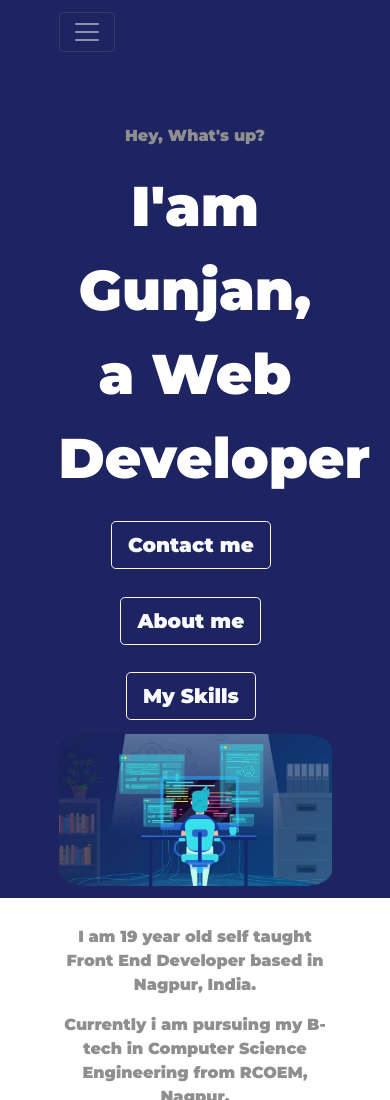
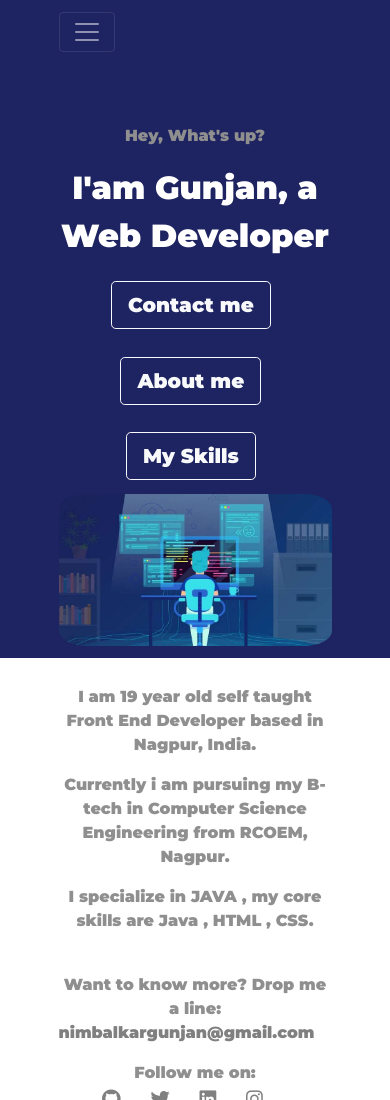
Before and after one commit to Gunjan-2002/Personal_Portfolio, a plain HTML site: page index.html in a window 390 px wide. Shown: the top 1100 px of the page. Drawn offline with nearby package versions, Linux system fonts and the light colour scheme.

Commit message:
Title h1 size changed for mobile

```diff
--- a/CSS/style.css
+++ b/CSS/style.css
@@ -167,10 +167,20 @@ p {
     color: rgb(255, 255, 255);
 }
 
-@media (max-width:980px) {
+@media (max-width:900px) {
     #title {
         text-align: center;
     }
+
+
+    .title-h1
+    {
+        text-align: center;
+        font-size: 2rem;
+        line-height: 1.5;
+        font-weight: bold;
+    }
+
 
     .title-image {
         position: static;
--- a/index.html
+++ b/index.html
@@ -64,7 +64,7 @@
             <div class="row">
                 <div class="col-lg-6 col-sm-12">
                     <p>Hey, What's up?</p>
-                    <h1>I'am Gunjan, a Web Developer</h1>
+                    <h1 class="title-h1">I'am Gunjan, a Web Developer</h1>
                     <a href="#contact"><button type="button" class="btn btn-outline-light btn-lg download-button">
                          Contact me</button></a>
                          <a href="#aboutme"><button type="button" class="btn btn-outline-light btn-lg download-button">
```
